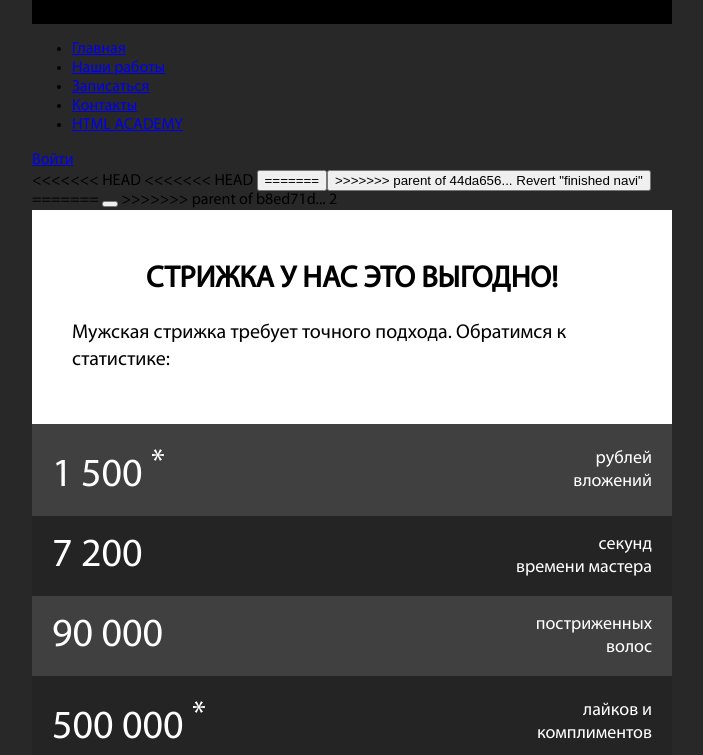
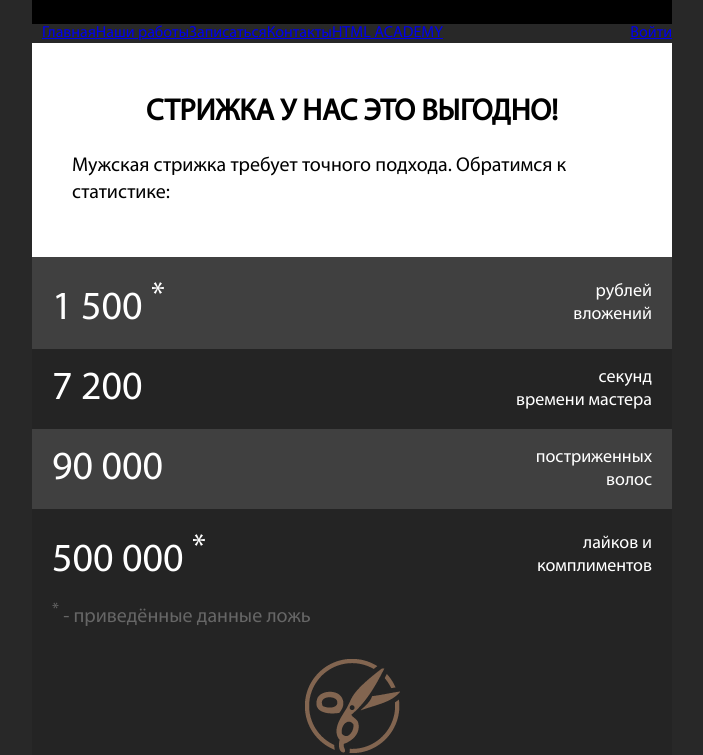
Before and after one commit to Igor-Melnyk/barbershop.prov1, a website: page index.html in a window 1280 px wide. Shown: the part 69-824 px from the top of the page, without its empty margins (288-991 px from the left). Drawn offline with Linux system fonts and the light colour scheme; files whose address does not match are found by name.

Commit message:
qweqwe
qweqwe

```diff
--- a/index.html
+++ b/index.html
@@ -34,19 +34,11 @@
 						<a href="#">Войти</a>
 					</div>
 				</div>
-<<<<<<< HEAD
-<<<<<<< HEAD
-				<button class="main-nav__button main-nav__button--close">
-=======
 				<button class="main-nav__button">
->>>>>>> parent of 44da656... Revert "finished navi"
 					<span class="main-nav__button_line1"></span>
 					<span class="main-nav__button_line2"></span>
 					<span class="main-nav__button_line3"></span>
 				</button>
-=======
-				<button class="main-nav__button"></button>
->>>>>>> parent of b8ed71d... 2
 			</nav>
 		</div>
 	</header>
--- a/scss/main.scss
+++ b/scss/main.scss
@@ -10,6 +10,7 @@
 }
 @import "header";
 @import "page-main";
+@import "main-nav";
 body {
 	background-color: #282828;
 	font-family: MyriadPro-Regular;
```
Also changed, not shown: css/main.css.
